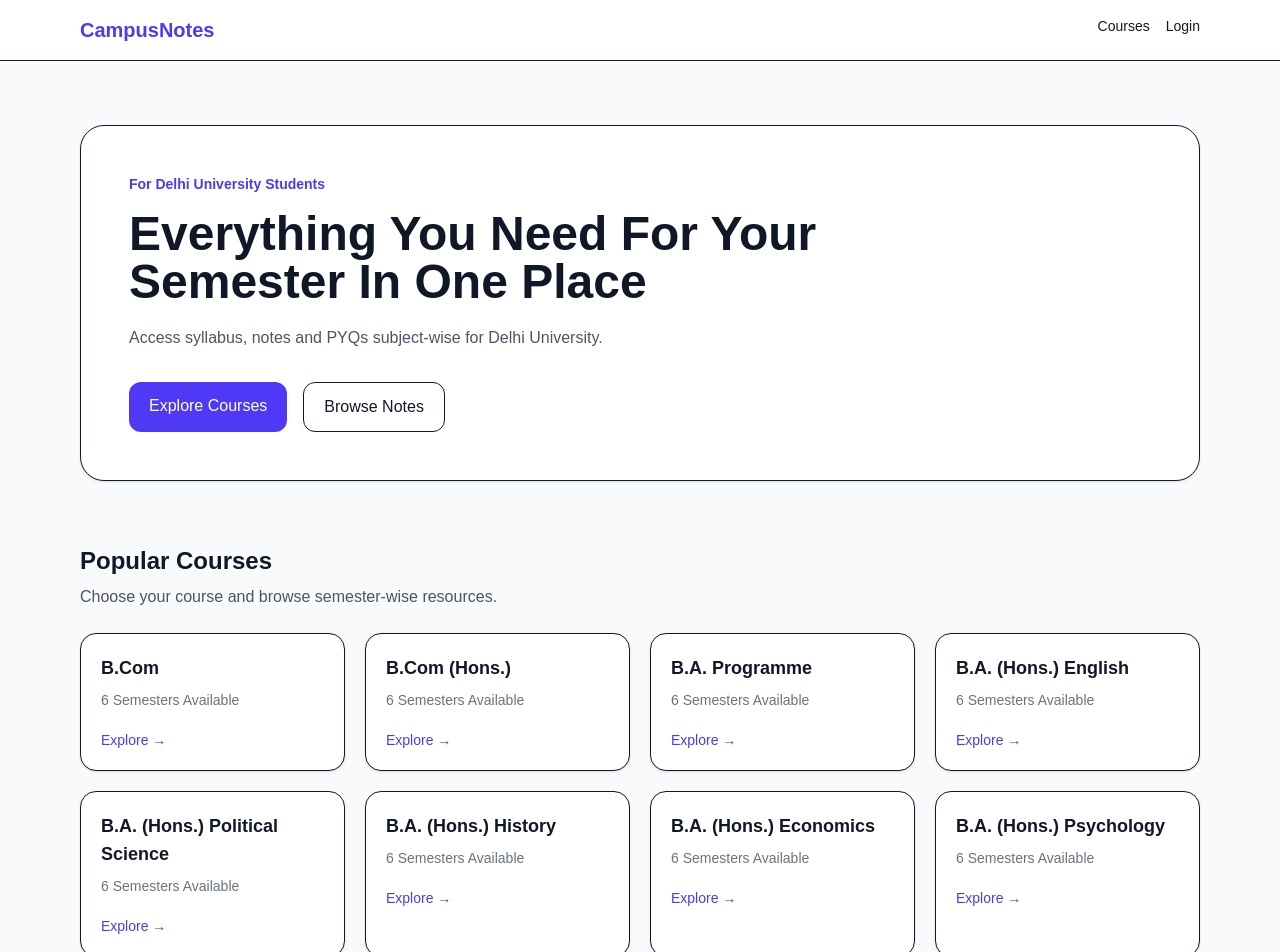
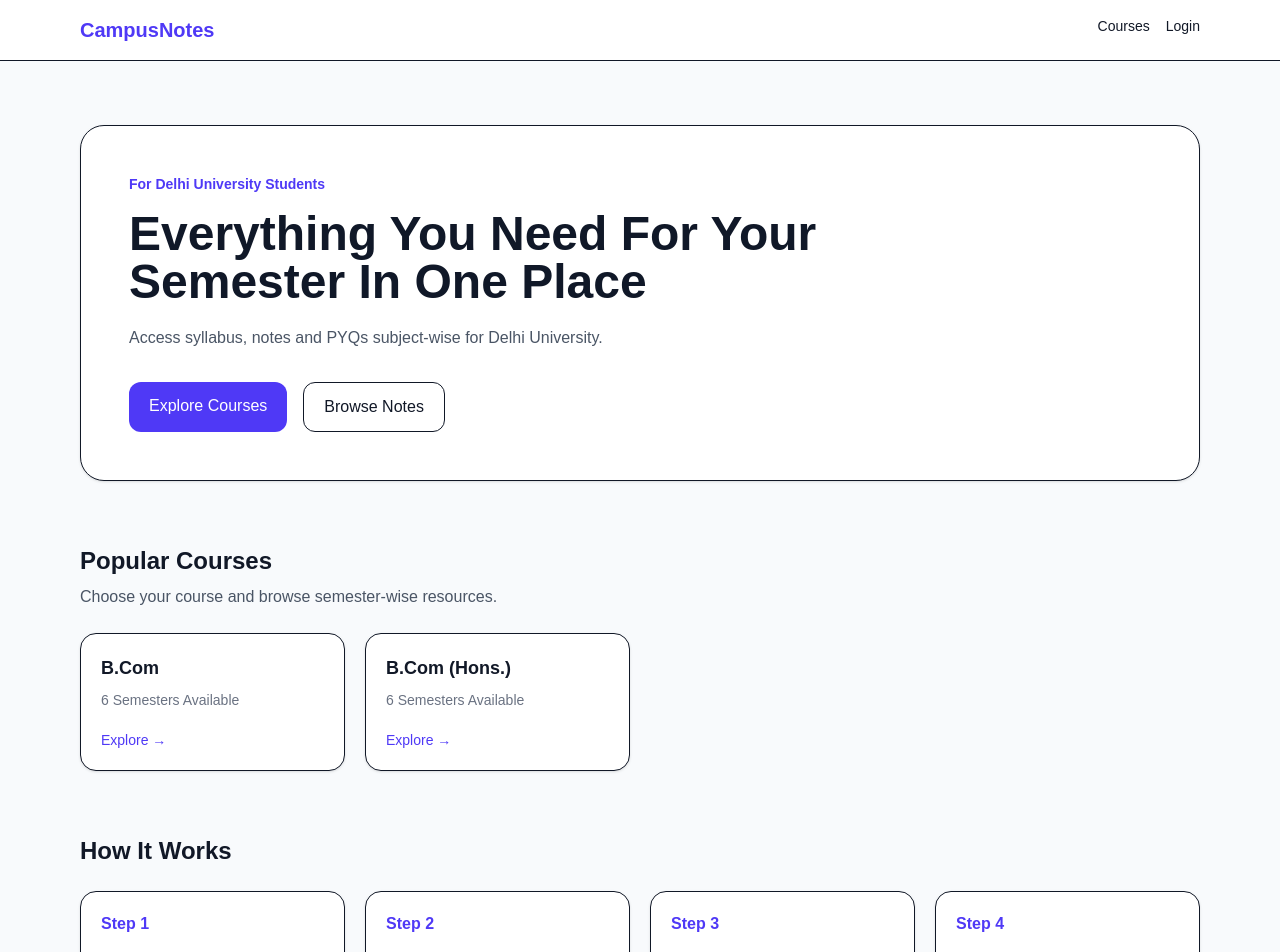
Before and after one commit to skmr68022-bot/campusnotes, a Next.js app in the folder campusnote/: page / in a window 1280 px wide. Shown: the top 952 px of the page. Built offline with nearby package versions, Linux system fonts and the light colour scheme.

Commit message:
Added B.Com and B.Com Hons subjects

```diff
--- a/campusnote/data/courses.ts
+++ b/campusnote/data/courses.ts
@@ -78,22 +78,71 @@ export const courses: Course[] = [
         number: 1,
         subjects: [
           createSubject("bcom", 1, "Financial Accounting", "financial-accounting"),
-          createSubject("bcom", 1, "Business Law", "business-law"),
-          createSubject("bcom", 1, "Business Economics", "business-economics"),
-          createSubject("bcom", 1, "Computer Applications", "computer-applications"),
+          createSubject("bcom", 1, "Business Organisation and Management", "business-organisation-and-management"),
         ],
       },
       {
         number: 2,
         subjects: [
-          createSubject("bcom", 2, "Corporate Accounting", "corporate-accounting"),
-          createSubject("bcom", 2, "Company Law", "company-law"),
-          createSubject("bcom", 2, "Business Mathematics", "business-mathematics"),
-          createSubject("bcom", 2, "Income Tax Law", "income-tax-law"),
+          createSubject("bcom", 2, "Business Laws", "business-laws"),
+          createSubject("bcom", 2, "Business Mathematics and Statistics", "business-mathematics-and-statistics"),
+        ],
+      },
+      {
+        number: 3,
+        subjects: [
+          createSubject("bcom", 3, "Company Law", "company-law"),
+          createSubject("bcom", 3, "Income Tax Law and Practice", "income-tax-law-and-practice"),
+          createSubject("bcom", 3, "Computer Applications in Business", "computer-applications-in-business"),
+          createSubject("bcom", 3, "Cyber Crimes and Laws", "cyber-crimes-and-laws"),
+        ],
+      },
+      {
+        number: 4,
+        subjects: [
+          createSubject("bcom", 4, "Corporate Accounting", "corporate-accounting"),
+          createSubject("bcom", 4, "Cost Accounting", "cost-accounting"),
+          createSubject("bcom", 4, "E-Commerce", "e-commerce"),
+          createSubject("bcom", 4, "Investing in Stock Markets", "investing-in-stock-markets"),
+          createSubject("bcom", 4, "Personal Tax Planning", "personal-tax-planning"),
+        ],
+      },
+      {
+        number: 5,
+        subjects: [
+          createSubject("bcom", 5, "Human Resource Management", "human-resource-management"),
+          createSubject("bcom", 5, "Principles of Marketing", "principles-of-marketing"),
+          createSubject("bcom", 5, "Auditing and Corporate Governance", "auditing-and-corporate-governance"),
+          createSubject("bcom", 5, "Financial Reporting and Analysis", "financial-reporting-and-analysis"),
+          createSubject("bcom", 5, "Document Management System", "document-management-system"),
+          createSubject("bcom", 5, "Fundamentals of Financial Management", "fundamentals-of-financial-management"),
+          createSubject("bcom", 5, "Goods and Service Tax (GST) and Customs Laws", "gst-and-customs-laws"),
+          createSubject("bcom", 5, "Training and Development", "training-and-development"),
+          createSubject("bcom", 5, "Industrial Laws", "industrial-laws"),
+        ],
+      },
+      {
+        number: 6,
+        subjects: [
+          createSubject("bcom", 6, "Corporate Tax Planning", "corporate-tax-planning"),
+          createSubject("bcom", 6, "Banking and Insurance", "banking-and-insurance"),
+          createSubject("bcom", 6, "Management Accounting", "management-accounting"),
+          createSubject("bcom", 6, "Computerised Accounting System", "computerised-accounting-system"),
+          createSubject("bcom", 6, "Financial Markets Institutions and Services", "financial-markets-institutions-and-services"),
+          createSubject("bcom", 6, "International Business", "international-business"),
+          createSubject("bcom", 6, "Fundamentals of Investment", "fundamentals-of-investment"),
+          createSubject("bcom", 6, "Consumer Protection", "consumer-protection"),
+          createSubject("bcom", 6, "Organizational Behaviour", "organizational-behaviour"),
+          createSubject("bcom", 6, "Advertising Personal Selling and Salesmanship", "advertising-personal-selling-and-salesmanship"),
+          createSubject("bcom", 6, "Collective Bargaining and Negotiation Skills", "collective-bargaining-and-negotiation-skills"),
+          createSubject("bcom", 6, "Entrepreneurship Development", "entrepreneurship-development"),
+          createSubject("bcom", 6, "Finance for Non-Finance Executives", "finance-for-non-finance-executives"),
         ],
       },
     ]),
   },
+
+
   {
     name: "B.Com (Hons.)",
     slug: "bcom-hons",
@@ -102,271 +151,81 @@ export const courses: Course[] = [
         number: 1,
         subjects: [
           createSubject("bcom-hons", 1, "Financial Accounting", "financial-accounting"),
-          createSubject("bcom-hons", 1, "Business Law", "business-law"),
-          createSubject("bcom-hons", 1, "Micro Economics", "micro-economics"),
-          createSubject("bcom-hons", 1, "Business Organisation", "business-organisation"),
+          createSubject("bcom-hons", 1, "Business Laws", "business-laws"),
+          createSubject("bcom-hons", 1, "Basics of Accounting", "basics-of-accounting"),
+          createSubject("bcom-hons", 1, "Business Organization and Management", "business-organization-and-management"),
         ],
       },
       {
         number: 2,
         subjects: [
           createSubject("bcom-hons", 2, "Corporate Accounting", "corporate-accounting"),
-          createSubject("bcom-hons", 2, "Company Law", "company-law"),
-          createSubject("bcom-hons", 2, "Macro Economics", "macro-economics"),
-          createSubject("bcom-hons", 2, "Business Statistics", "business-statistics"),
+          createSubject("bcom-hons", 2, "Corporate Laws", "corporate-laws"),
+          createSubject("bcom-hons", 2, "Entrepreneurship", "entrepreneurship"),
+          createSubject("bcom-hons", 2, "Finance for Non-Finance Executives", "finance-for-non-finance-executives"),
         ],
       },
-    ]),
-  },
-  {
-    name: "B.A. Programme",
-    slug: "ba-programme",
-    semesters: emptySemesters([
       {
-        number: 1,
+        number: 3,
         subjects: [
-          createSubject("ba-programme", 1, "English Language", "english-language"),
-          createSubject("ba-programme", 1, "Political Science", "political-science"),
-          createSubject("ba-programme", 1, "History", "history"),
-          createSubject("ba-programme", 1, "Environmental Studies", "environmental-studies"),
+          createSubject("bcom-hons", 3, "Human Resource Management", "human-resource-management"),
+          createSubject("bcom-hons", 3, "Income Tax Law and Practice", "income-tax-law-and-practice"),
+          createSubject("bcom-hons", 3, "Management Principles and Applications", "management-principles-and-applications"),
+          createSubject("bcom-hons", 3, "Investing in Stock Markets", "investing-in-stock-markets"),
+          createSubject("bcom-hons", 3, "Fundamentals of Marketing", "fundamentals-of-marketing"),
+          createSubject("bcom-hons", 3, "E-Commerce", "e-commerce"),
+          createSubject("bcom-hons", 3, "Training and Development", "training-and-development"),
+          createSubject("bcom-hons", 3, "Digital Marketing", "digital-marketing"),
+          createSubject("bcom-hons", 3, "Personal Tax Planning", "personal-tax-planning"),
+          createSubject("bcom-hons", 3, "Communication and Documentation in Business", "communication-and-documentation-in-business"),
+          createSubject("bcom-hons", 3, "Personal Finance and Planning", "personal-finance-and-planning"),
         ],
       },
-    ]),
-  },
-  {
-    name: "B.A. (Hons.) English",
-    slug: "ba-hons-english",
-    semesters: emptySemesters([
       {
-        number: 1,
+        number: 4,
         subjects: [
-          createSubject("ba-hons-english", 1, "Indian Classical Literature", "indian-classical-literature"),
-          createSubject("ba-hons-english", 1, "European Classical Literature", "european-classical-literature"),
-          createSubject("ba-hons-english", 1, "Academic Writing", "academic-writing"),
+          createSubject("bcom-hons", 4, "Cost Accounting", "cost-accounting"),
+          createSubject("bcom-hons", 4, "Business Mathematics", "business-mathematics"),
+          createSubject("bcom-hons", 4, "Computer Applications in Business", "computer-applications-in-business"),
+          createSubject("bcom-hons", 4, "Insurance and Risk Management", "insurance-and-risk-management"),
+          createSubject("bcom-hons", 4, "Project Management and Techniques", "project-management-and-techniques"),
+          createSubject("bcom-hons", 4, "Computerised Accounting System", "computerised-accounting-system"),
+          createSubject("bcom-hons", 4, "Business Research Methods and Analytics", "business-research-methods-and-analytics"),
+          createSubject("bcom-hons", 4, "Leadership and Team Development", "leadership-and-team-development"),
+          createSubject("bcom-hons", 4, "Collective Bargaining and Negotiation Skills", "collective-bargaining-and-negotiation-skills"),
+          createSubject("bcom-hons", 4, "E-Filing of Returns", "e-filing-of-returns"),
+          createSubject("bcom-hons", 4, "Cyber Crimes and Laws", "cyber-crimes-and-laws"),
         ],
       },
-    ]),
-  },
-  {
-    name: "B.A. (Hons.) Political Science",
-    slug: "ba-hons-political-science",
-    semesters: emptySemesters([
       {
-        number: 1,
+        number: 5,
         subjects: [
-          createSubject("ba-hons-political-science", 1, "Understanding Political Theory", "understanding-political-theory"),
-          createSubject("ba-hons-political-science", 1, "Constitutional Government", "constitutional-government"),
-          createSubject("ba-hons-political-science", 1, "Political Processes", "political-processes"),
+          createSubject("bcom-hons", 5, "Principles of Marketing", "principles-of-marketing"),
+          createSubject("bcom-hons", 5, "Financial Management", "financial-management"),
+          createSubject("bcom-hons", 5, "Management Accounting", "management-accounting"),
+          createSubject("bcom-hons", 5, "Organizational Behaviour", "organizational-behaviour"),
+          createSubject("bcom-hons", 5, "Macro Economics", "macro-economics"),
+          createSubject("bcom-hons", 5, "Entrepreneurship Development", "entrepreneurship-development"),
+          createSubject("bcom-hons", 5, "Corporate Tax Planning", "corporate-tax-planning"),
+          createSubject("bcom-hons", 5, "Financial Markets Institutions and Services", "financial-markets-institutions-and-services"),
+          createSubject("bcom-hons", 5, "Advertising and Personal Selling", "advertising-and-personal-selling"),
+          createSubject("bcom-hons", 5, "Business Statistics", "business-statistics"),
         ],
       },
-    ]),
-  },
-  {
-    name: "B.A. (Hons.) History",
-    slug: "ba-hons-history",
-    semesters: emptySemesters([
       {
-        number: 1,
+        number: 6,
         subjects: [
-          createSubject("ba-hons-history", 1, "History of India", "history-of-india"),
-          createSubject("ba-hons-history", 1, "Social Formations", "social-formations"),
-          createSubject("ba-hons-history", 1, "History Writing", "history-writing"),
-        ],
-      },
-    ]),
-  },
-  {
-    name: "B.A. (Hons.) Economics",
-    slug: "ba-hons-economics",
-    semesters: emptySemesters([
-      {
-        number: 1,
-        subjects: [
-          createSubject("ba-hons-economics", 1, "Introductory Microeconomics", "introductory-microeconomics"),
-          createSubject("ba-hons-economics", 1, "Mathematical Methods", "mathematical-methods"),
-          createSubject("ba-hons-economics", 1, "Economic History", "economic-history"),
-        ],
-      },
-    ]),
-  },
-  {
-    name: "B.A. (Hons.) Psychology",
-    slug: "ba-hons-psychology",
-    semesters: emptySemesters([
-      {
-        number: 1,
-        subjects: [
-          createSubject("ba-hons-psychology", 1, "Introduction to Psychology", "introduction-to-psychology"),
-          createSubject("ba-hons-psychology", 1, "Biopsychology", "biopsychology"),
-          createSubject("ba-hons-psychology", 1, "Statistical Methods", "statistical-methods"),
-        ],
-      },
-    ]),
-  },
-  {
-    name: "B.Sc. (Hons.) Computer Science",
-    slug: "bsc-hons-computer-science",
-    semesters: emptySemesters([
-      {
-        number: 1,
-        subjects: [
-          createSubject("bsc-hons-computer-science", 1, "Programming Fundamentals", "programming-fundamentals"),
-          createSubject("bsc-hons-computer-science", 1, "Computer System Architecture", "computer-system-architecture"),
-          createSubject("bsc-hons-computer-science", 1, "Discrete Mathematics", "discrete-mathematics"),
-        ],
-      },
-    ]),
-  },
-  {
-    name: "B.Sc. Physical Sciences",
-    slug: "bsc-physical-sciences",
-    semesters: emptySemesters([
-      {
-        number: 1,
-        subjects: [
-          createSubject("bsc-physical-sciences", 1, "Mechanics", "mechanics"),
-          createSubject("bsc-physical-sciences", 1, "Calculus", "calculus"),
-          createSubject("bsc-physical-sciences", 1, "Chemistry Basics", "chemistry-basics"),
-        ],
-      },
-    ]),
-  },
-  {
-    name: "B.Sc. Life Sciences",
-    slug: "bsc-life-sciences",
-    semesters: emptySemesters([
-      {
-        number: 1,
-        subjects: [
-          createSubject("bsc-life-sciences", 1, "Botany", "botany"),
-          createSubject("bsc-life-sciences", 1, "Zoology", "zoology"),
-          createSubject("bsc-life-sciences", 1, "Chemistry", "chemistry"),
-        ],
-      },
-    ]),
-  },
-  {
-    name: "B.Sc. (Hons.) Mathematics",
-    slug: "bsc-hons-mathematics",
-    semesters: emptySemesters([
-      {
-        number: 1,
-        subjects: [
-          createSubject("bsc-hons-mathematics", 1, "Calculus", "calculus"),
-          createSubject("bsc-hons-mathematics", 1, "Algebra", "algebra"),
-          createSubject("bsc-hons-mathematics", 1, "Real Analysis", "real-analysis"),
-        ],
-      },
-    ]),
-  },
-  {
-    name: "B.Sc. (Hons.) Chemistry",
-    slug: "bsc-hons-chemistry",
-    semesters: emptySemesters([
-      {
-        number: 1,
-        subjects: [
-          createSubject("bsc-hons-chemistry", 1, "Organic Chemistry", "organic-chemistry"),
-          createSubject("bsc-hons-chemistry", 1, "Inorganic Chemistry", "inorganic-chemistry"),
-          createSubject("bsc-hons-chemistry", 1, "Physical Chemistry", "physical-chemistry"),
-        ],
-      },
-    ]),
-  },
-  {
-    name: "B.Sc. (Hons.) Physics",
-    slug: "bsc-hons-physics",
-    semesters: emptySemesters([
-      {
-        number: 1,
-        subjects: [
-          createSubject("bsc-hons-physics", 1, "Mechanics", "mechanics"),
-          createSubject("bsc-hons-physics", 1, "Electricity and Magnetism", "electricity-and-magnetism"),
-          createSubject("bsc-hons-physics", 1, "Mathematical Physics", "mathematical-physics"),
-        ],
-      },
-    ]),
-  },
-  {
-    name: "B.A. Programme (History + Political Science)",
-    slug: "ba-programme-history-plus-political-science",
-    semesters: emptySemesters([
-      {
-        number: 1,
-        subjects: [
-          createSubject("ba-programme-history-plus-political-science", 1, "History", "history"),
-          createSubject("ba-programme-history-plus-political-science", 1, "Political Science", "political-science"),
-          createSubject("ba-programme-history-plus-political-science", 1, "English Language", "english-language"),
-        ],
-      },
-    ]),
-  },
-  {
-    name: "B.A. Programme (English + Political Science)",
-    slug: "ba-programme-english-plus-political-science",
-    semesters: emptySemesters([
-      {
-        number: 1,
-        subjects: [
-          createSubject("ba-programme-english-plus-political-science", 1, "English", "english"),
-          createSubject("ba-programme-english-plus-political-science", 1, "Political Science", "political-science"),
-          createSubject("ba-programme-english-plus-political-science", 1, "Environmental Studies", "environmental-studies"),
-        ],
-      },
-    ]),
-  },
-  {
-    name: "B.A. Programme (English + Economics)",
-    slug: "ba-programme-english-plus-economics",
-    semesters: emptySemesters([
-      {
-        number: 1,
-        subjects: [
-          createSubject("ba-programme-english-plus-economics", 1, "English", "english"),
-          createSubject("ba-programme-english-plus-economics", 1, "Economics", "economics"),
-          createSubject("ba-programme-english-plus-economics", 1, "Environmental Studies", "environmental-studies"),
-        ],
-      },
-    ]),
-  },
-  {
-    name: "BMS (Bachelor of Management Studies)",
-    slug: "bms",
-    semesters: emptySemesters([
-      {
-        number: 1,
-        subjects: [
-          createSubject("bms", 1, "Principles of Management", "principles-of-management"),
-          createSubject("bms", 1, "Business Statistics", "business-statistics"),
-          createSubject("bms", 1, "Financial Accounting", "financial-accounting"),
-        ],
-      },
-    ]),
-  },
-  {
-    name: "BBA FIA",
-    slug: "bba-fia",
-    semesters: emptySemesters([
-      {
-        number: 1,
-        subjects: [
-          createSubject("bba-fia", 1, "Financial Accounting", "financial-accounting"),
-          createSubject("bba-fia", 1, "Business Mathematics", "business-mathematics"),
-          createSubject("bba-fia", 1, "Financial Markets", "financial-markets"),
-        ],
-      },
-    ]),
-  },
-  {
-    name: "B.A. (Hons.) Journalism & Mass Communication",
-    slug: "ba-hons-journalism-and-mass-communication",
-    semesters: emptySemesters([
-      {
-        number: 1,
-        subjects: [
-          createSubject("ba-hons-journalism-and-mass-communication", 1, "Introduction to Journalism", "introduction-to-journalism"),
-          createSubject("ba-hons-journalism-and-mass-communication", 1, "Media and Communication", "media-and-communication"),
-          createSubject("ba-hons-journalism-and-mass-communication", 1, "Reporting and Editing", "reporting-and-editing"),
+          createSubject("bcom-hons", 6, "Auditing and Corporate Governance", "auditing-and-corporate-governance"),
+          createSubject("bcom-hons", 6, "Goods and Service Tax (GST) and Customs Law", "gst-and-customs-law"),
+          createSubject("bcom-hons", 6, "Fundamentals of Investment", "fundamentals-of-investment"),
+          createSubject("bcom-hons", 6, "Compensation Management", "compensation-management"),
+          createSubject("bcom-hons", 6, "Business Tax Procedures and Management", "business-tax-procedures-and-management"),
+          createSubject("bcom-hons", 6, "Consumer Affairs and Customer Care", "consumer-affairs-and-customer-care"),
+          createSubject("bcom-hons", 6, "Financial Reporting and Analysis", "financial-reporting-and-analysis"),
+          createSubject("bcom-hons", 6, "Banking and Insurance", "banking-and-insurance"),
+          createSubject("bcom-hons", 6, "Project Management and Techniques", "project-management-and-techniques"),
+          createSubject("bcom-hons", 6, "International Business", "international-business"),
+          createSubject("bcom-hons", 6, "Industrial Relations and Labour Laws", "industrial-relations-and-labour-laws"),
         ],
       },
     ]),
```
